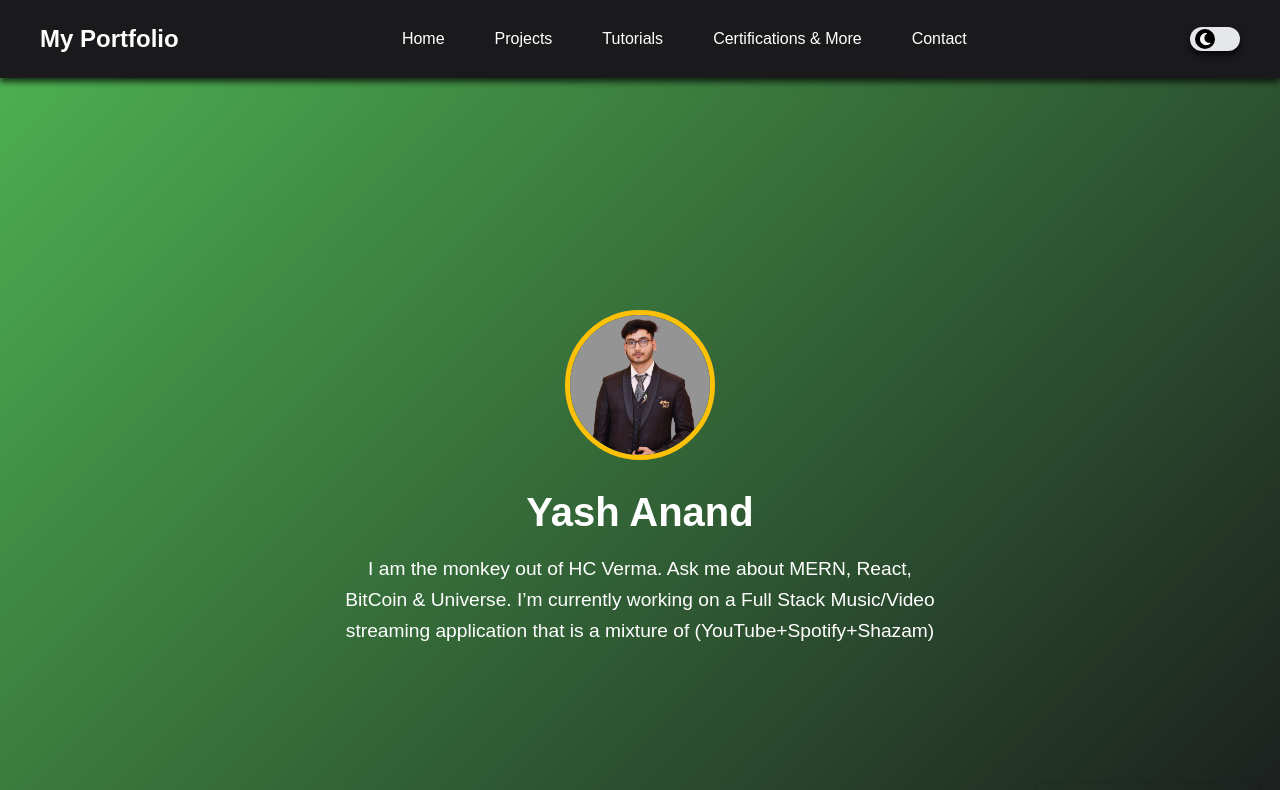
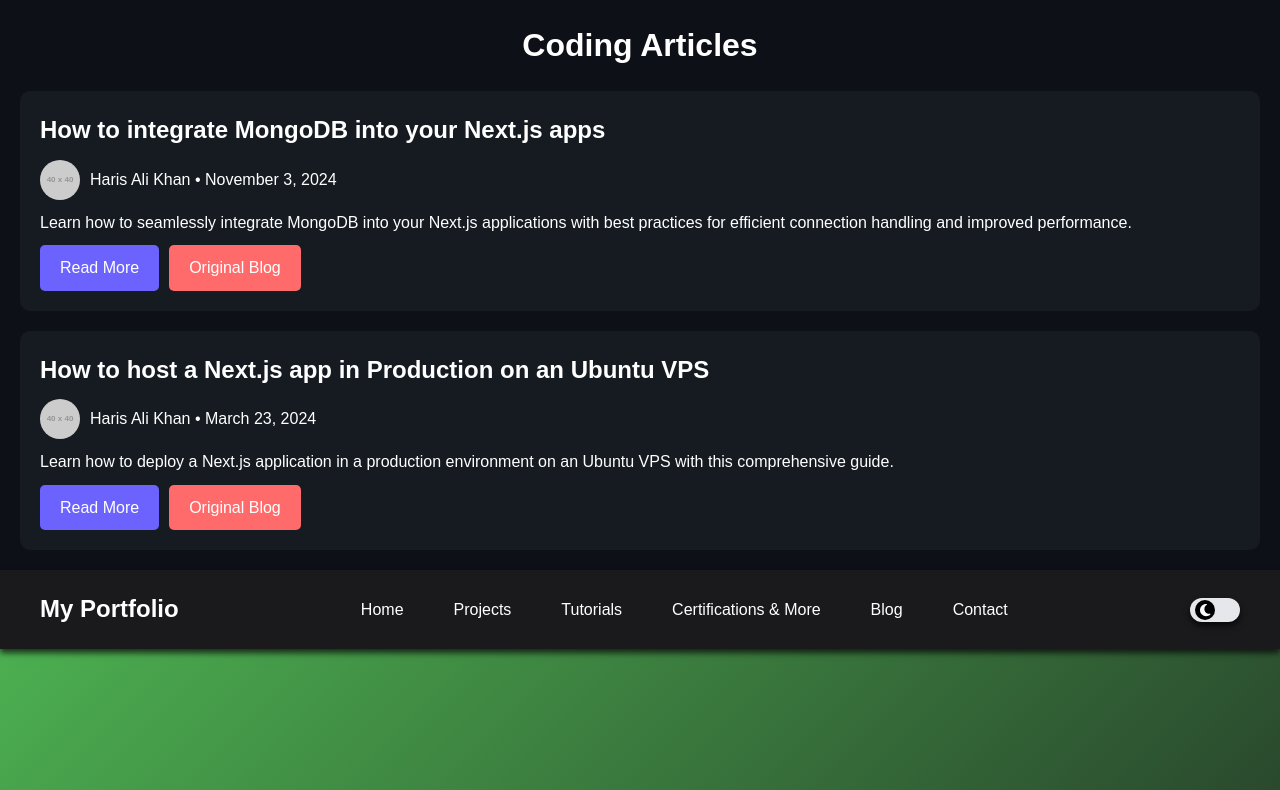
Before and after one commit to yashan0202/My-Portfolio, a React (Create React App) app in the folder portfolio/: page /blogs in a window 1280 px wide. Shown: the top 790 px of the page. Built offline with nearby package versions, Linux system fonts and the light colour scheme.

Commit message:
Blog page

```diff
--- a/portfolio/package.json
+++ b/portfolio/package.json
@@ -14,6 +14,7 @@
     "react": "^18.3.1",
     "react-dom": "^18.3.1",
     "react-hook-form": "^7.53.2",
+    "react-router-dom": "^7.0.1",
     "react-scripts": "5.0.1",
     "react-scroll": "^1.9.0",
     "web-vitals": "^2.1.4"
--- a/portfolio/src/App.js
+++ b/portfolio/src/App.js
@@ -8,9 +8,20 @@ import ContactForm from "./components/ContactForm";
 import Footer from "./components/Footer";
 import "./App.css";
 
+import { BrowserRouter as Router, Routes, Route } from "react-router-dom";
+import BlogPage from "./BlogPage";
+
 const App = () => {
   return (
     <div className="app">
+      <Router>
+       <Routes>
+        <Route path="/blogs" element={<BlogPage blogs={blogs} />} />
+        {/* Add other routes here */}
+       </Routes>
+      </Router>
+
+
       <Header />
       <LandingSection />
       <ProjectsSection />
@@ -19,7 +30,31 @@ const App = () => {
       <ContactForm />
       <Footer />
     </div>
+
   );
 };
+const blogs = [
+  {
+    title: "How to integrate MongoDB into your Next.js apps",
+    author: "Haris Ali Khan",
+    authorImage: "https://via.placeholder.com/40",
+    date: "November 3, 2024",
+    description:
+      "Learn how to seamlessly integrate MongoDB into your Next.js applications with best practices for efficient connection handling and improved performance.",
+    readMoreLink: "https://example.com/mongodb-nextjs",
+    originalLink: "https://example.com/original-blog",
+  },
+  {
+    title: "How to host a Next.js app in Production on an Ubuntu VPS",
+    author: "Haris Ali Khan",
+    authorImage: "https://via.placeholder.com/40",
+    date: "March 23, 2024",
+    description:
+      "Learn how to deploy a Next.js application in a production environment on an Ubuntu VPS with this comprehensive guide.",
+    readMoreLink: "https://example.com/nextjs-ubuntu",
+    originalLink: "https://example.com/original-blog2",
+  },
+];
+
 
 export default App;
--- /dev/null
+++ b/portfolio/src/BlogPage.js
@@ -0,0 +1,59 @@
+import React from "react";
+
+const BlogPage = ({ blogs }) => {
+  return (
+    <div className="blog-page" style={{ padding: "20px", background: "#0d1117", color: "white" }}>
+      <h1 style={{ fontSize: "2rem", marginBottom: "20px", textAlign: "center" }}>Coding Articles</h1>
+      <div style={{ display: "flex", flexDirection: "column", gap: "20px" }}>
+        {blogs.map((blog, index) => (
+          <div key={index} style={{ background: "#161b22", padding: "20px", borderRadius: "10px" }}>
+            <h2 style={{ fontSize: "1.5rem", marginBottom: "10px" }}>{blog.title}</h2>
+            <div style={{ display: "flex", alignItems: "center", marginBottom: "10px" }}>
+              <img
+                src={blog.authorImage}
+                alt={blog.author}
+                style={{ width: "40px", height: "40px", borderRadius: "50%", marginRight: "10px" }}
+              />
+              <p>
+                {blog.author} • <span>{blog.date}</span>
+              </p>
+            </div>
+            <p style={{ marginBottom: "10px" }}>{blog.description}</p>
+            <div style={{ display: "flex", gap: "10px" }}>
+              <a
+                href={blog.readMoreLink}
+                target="_blank"
+                rel="noopener noreferrer"
+                style={{
+                  padding: "10px 20px",
+                  background: "#6c63ff",
+                  color: "white",
+                  textDecoration: "none",
+                  borderRadius: "5px",
+                }}
+              >
+                Read More
+              </a>
+              <a
+                href={blog.originalLink}
+                target="_blank"
+                rel="noopener noreferrer"
+                style={{
+                  padding: "10px 20px",
+                  background: "#ff6b6b",
+                  color: "white",
+                  textDecoration: "none",
+                  borderRadius: "5px",
+                }}
+              >
+                Original Blog
+              </a>
+            </div>
+          </div>
+        ))}
+      </div>
+    </div>
+  );
+};
+
+export default BlogPage;
--- a/portfolio/src/components/Header.js
+++ b/portfolio/src/components/Header.js
@@ -7,11 +7,13 @@ const Header = () => {
   const [isDarkMode, setIsDarkMode] = useState(false);
   const [menuOpen, setMenuOpen] = useState(false);
 
+  // Function to toggle Dark Mode
   const toggleDarkMode = () => {
     setIsDarkMode(!isDarkMode);
     document.body.className = isDarkMode ? "light-mode" : "dark-mode";
   };
 
+  // Function to toggle Menu
   const toggleMenu = () => {
     setMenuOpen(!menuOpen);
   };
@@ -24,6 +26,7 @@ const Header = () => {
         <a href="#projects" onClick={() => setMenuOpen(false)}>Projects</a>
         <a href="#tutorials" onClick={() => setMenuOpen(false)}>Tutorials</a>
         <a href="#certifications-more" onClick={() => setMenuOpen(false)}>Certifications & More</a>
+        <a href="/blogs" onClick={() => setMenuOpen(false)}>Blog</a>
         <a href="#contact" onClick={() => setMenuOpen(false)}>Contact</a>
       </nav>
       <div className="hamburger" onClick={toggleMenu}>
@@ -31,10 +34,9 @@ const Header = () => {
         <span className="line"></span>
         <span className="line"></span>
       </div>
-      <div className="dark-mode-toggle" onClick = {toggleDarkMode}>
-      <div className={`toggle-switch ${isDarkMode ? "dark" : "light"}`}>
-        <FontAwesomeIcon icon={isDarkMode ? faSun : faMoon}
-        className="dark-mode-icon" />
+      <div className="dark-mode-toggle" onClick={toggleDarkMode}>
+        <div className={`toggle-switch ${isDarkMode ? "dark" : "light"}`}>
+          <FontAwesomeIcon icon={isDarkMode ? faSun : faMoon} className="dark-mode-icon" />
         </div>
       </div>
     </header>
```
Also changed, not shown: 1 other file (tests, documents, lock files or other folders).
